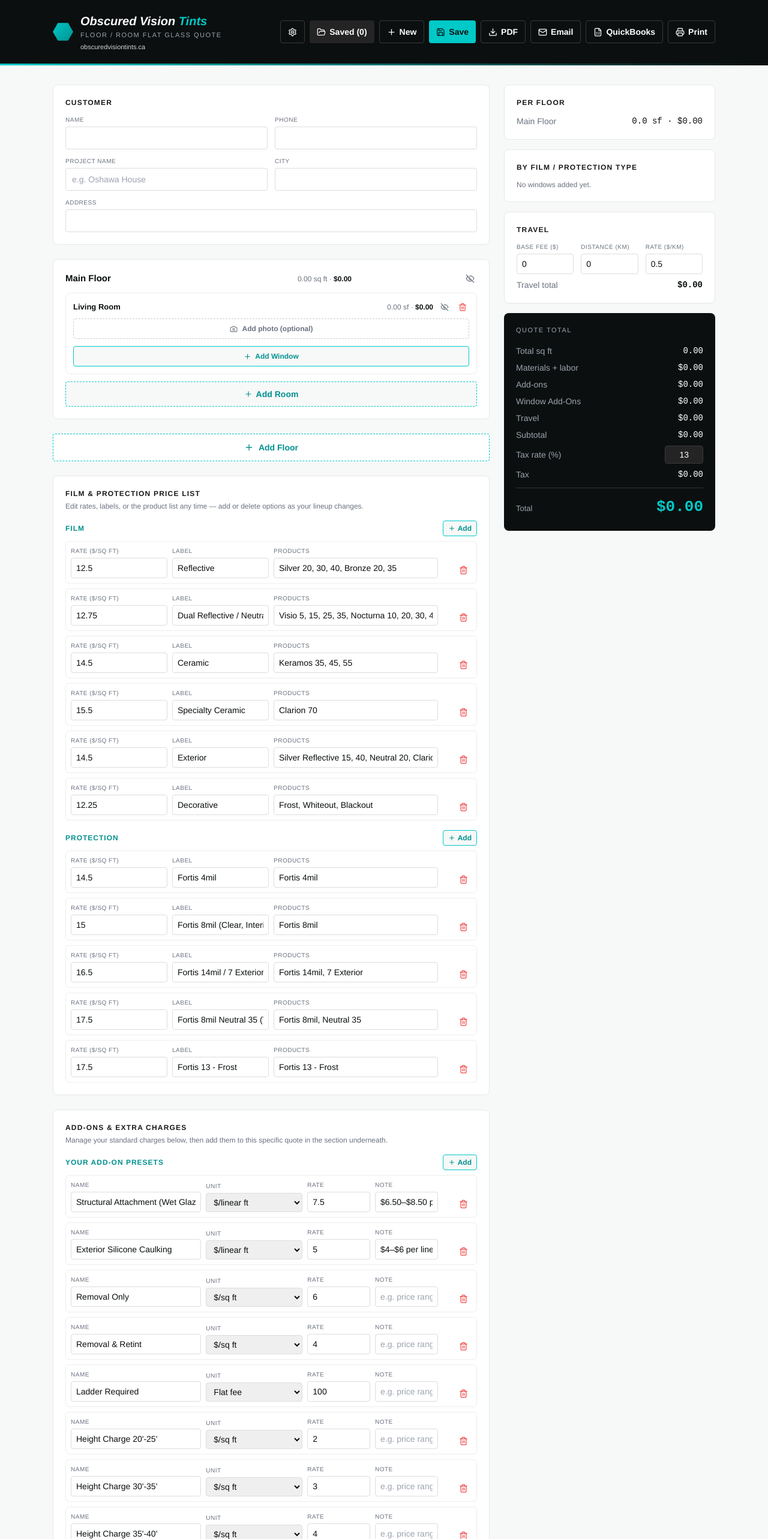
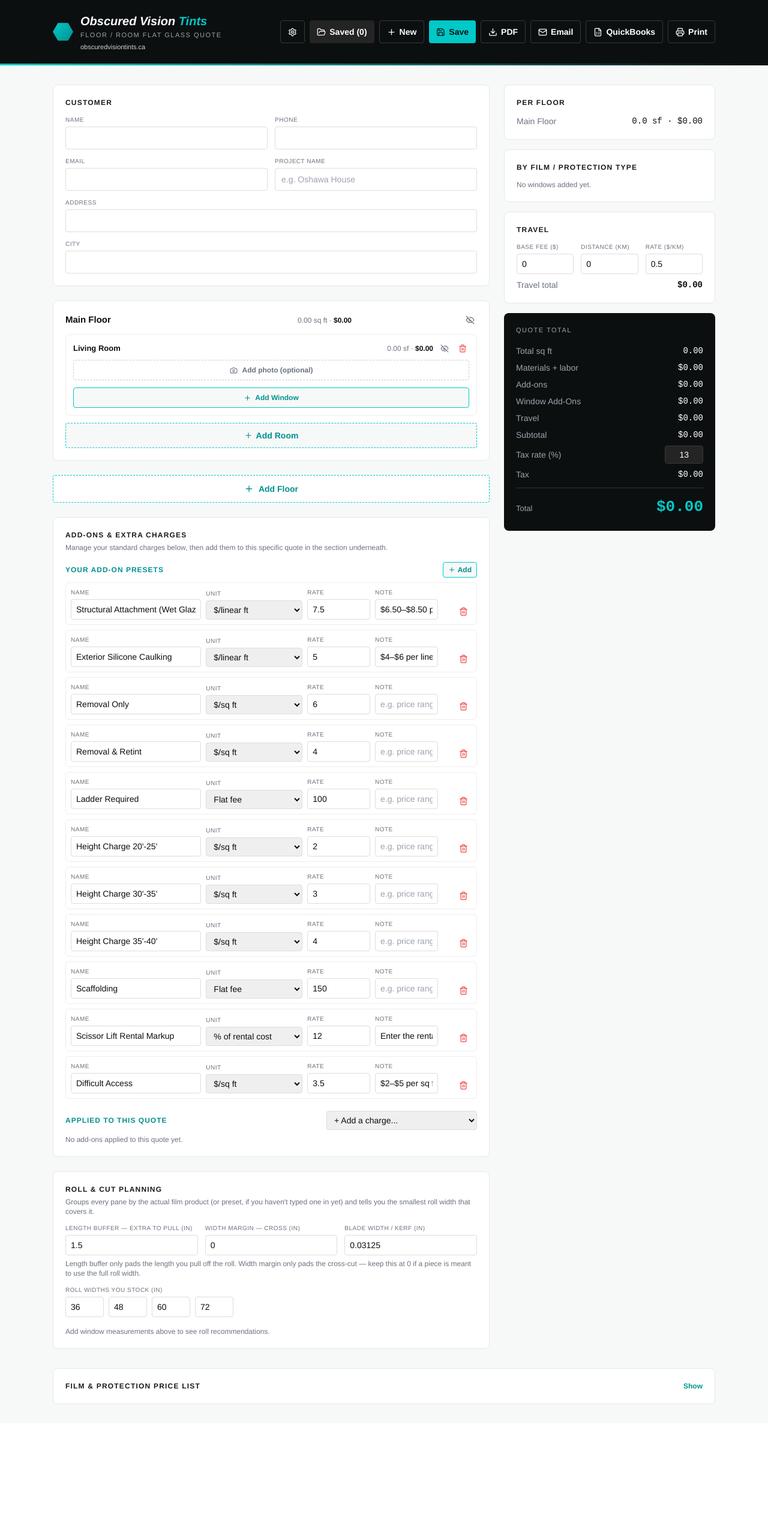
Before and after one commit to obscuredvisiontints-spec/ovt-quotes, a React (Vite) app: page / in a window 1280 px wide. Shown: the top 2566 px of the page at 60% size. After the commit the page ends 2373 px from the top, so only its background shows below. Built offline with nearby package versions, Linux system fonts and the light colour scheme.

Commit message:
Update App.jsx

```diff
--- a/src/App.jsx
+++ b/src/App.jsx
@@ -174,23 +174,23 @@ function WindowRow({ w, idx, filmPresets, addOnPresets, onUpdate, onRemove, onDu
             {idx + 1}
           </div>
         </div>
-        <div className="col-span-3">
+        <div className="col-span-4">
           <MiniLabel>Width (in)</MiniLabel>
           <input type="number" value={w.width} onChange={(e) => onUpdate("width", e.target.value)} className="w-full text-sm px-2 py-1.5 rounded border" style={{ borderColor: "#ddd" }} />
         </div>
-        <div className="col-span-3">
+        <div className="col-span-4">
           <MiniLabel>Length (in)</MiniLabel>
           <input type="number" value={w.length} onChange={(e) => onUpdate("length", e.target.value)} className="w-full text-sm px-2 py-1.5 rounded border" style={{ borderColor: "#ddd" }} />
         </div>
-        <div className="col-span-2">
+        <div className="col-span-3">
           <MiniLabel>Qty</MiniLabel>
           <input type="number" value={w.qty} onChange={(e) => onUpdate("qty", e.target.value)} className="w-full text-sm px-2 py-1.5 rounded border" style={{ borderColor: "#ddd" }} />
         </div>
-        <div className="col-span-3 flex justify-end gap-1">
-          <button onClick={onDuplicate} className="p-1.5" style={{ color: TEAL_DEEP }} title="Duplicate this window"><Copy size={15} /></button>
-          <button onClick={onToggleHidden} className="p-1.5" style={{ color: STEEL }} title="Hide window"><EyeOff size={15} /></button>
-          <button onClick={onRemove} className="text-red-500 p-1.5" title="Delete window"><Trash2 size={15} /></button>
-        </div>
+      </div>
+      <div className="flex items-center justify-end gap-3 mt-2 pt-1.5" style={{ borderTop: "1px solid #f3f4f6" }}>
+        <button onClick={onDuplicate} className="flex items-center gap-1 text-xs font-semibold px-2 py-1.5" style={{ color: TEAL_DEEP }} title="Duplicate this window"><Copy size={14} /> Duplicate</button>
+        <button onClick={onToggleHidden} className="flex items-center gap-1 text-xs font-semibold px-2 py-1.5" style={{ color: STEEL }} title="Hide window"><EyeOff size={14} /> Hide</button>
+        <button onClick={onRemove} className="flex items-center gap-1 text-xs font-semibold px-2 py-1.5 text-red-500" title="Delete window"><Trash2 size={14} /> Delete</button>
       </div>
       <div className="mt-2">
         <MiniLabel>Film / Protection Type</MiniLabel>
@@ -436,7 +436,7 @@ function CutLayoutView({ group }) {
 }
 
 export default function App() {
-  const [customer, setCustomer] = useState({ name: "", address: "", city: "", projectName: "", phone: "", date: new Date().toISOString().slice(0, 10) });
+  const [customer, setCustomer] = useState({ name: "", address: "", city: "", projectName: "", phone: "", email: "", date: new Date().toISOString().slice(0, 10) });
   const [filmPresets, setFilmPresets] = useState(DEFAULT_FILM_PRESETS);
   const [floors, setFloors] = useState([
     { id: uid(), name: "Main Floor", hidden: false, rooms: [{ id: uid(), name: "Living Room", photo: null, hidden: false, windows: [] }] },
@@ -459,6 +459,7 @@ export default function App() {
   const [currentQuoteId, setCurrentQuoteId] = useState(null);
   const [businessInfo, setBusinessInfo] = useState({ phone: "", email: "", website: "obscuredvisiontints.ca" });
   const [showBusinessInfo, setShowBusinessInfo] = useState(false);
+  const [showFilmPriceList, setShowFilmPriceList] = useState(false);
 
   useEffect(() => {
     (async () => {
@@ -860,7 +861,7 @@ export default function App() {
   };
   const loadQuote = (q) => {
     setCurrentQuoteId(q.id);
-    setCustomer({ name: "", address: "", city: "", projectName: "", phone: "", date: new Date().toISOString().slice(0, 10), ...q.customer });
+    setCustomer({ name: "", address: "", city: "", projectName: "", phone: "", email: "", date: new Date().toISOString().slice(0, 10), ...q.customer });
     setFilmPresets(q.filmPresets || DEFAULT_FILM_PRESETS);
     setFloors(q.floors.map((fl) => ({ ...fl, hidden: !!fl.hidden, rooms: fl.rooms.map((r) => ({ ...r, hidden: !!r.hidden })) })));
     setTripFee(q.tripFee);
@@ -881,7 +882,7 @@ export default function App() {
 
   const newQuote = () => {
     setCurrentQuoteId(null);
-    setCustomer({ name: "", address: "", city: "", projectName: "", phone: "", date: new Date().toISOString().slice(0, 10) });
+    setCustomer({ name: "", address: "", city: "", projectName: "", phone: "", email: "", date: new Date().toISOString().slice(0, 10) });
     setFilmPresets(DEFAULT_FILM_PRESETS);
     setFloors([{ id: uid(), name: "Main Floor", hidden: false, rooms: [{ id: uid(), name: "Living Room", photo: null, hidden: false, windows: [] }] }]);
     setTripFee(0);
@@ -959,6 +960,7 @@ export default function App() {
     if (s.customer.address) { doc.text(s.customer.address, 14, y); y += 5; }
     if (s.customer.city) { doc.text(s.customer.city, 14, y); y += 5; }
     if (s.customer.phone) { doc.text(s.customer.phone, 14, y); y += 5; }
+    if (s.customer.email) { doc.text(s.customer.email, 14, y); y += 5; }
 
     y += 6;
     doc.setFont(undefined, "bold");
@@ -1058,6 +1060,7 @@ export default function App() {
     if (s.customer.address) lines.push(`Address: ${s.customer.address}`);
     if (s.customer.city) lines.push(`City: ${s.customer.city}`);
     if (s.customer.phone) lines.push(`Phone: ${s.customer.phone}`);
+    if (s.customer.email) lines.push(`Email: ${s.customer.email}`);
     lines.push("");
     lines.push("Breakdown by Area:");
     s.floorLines.forEach((fl) => lines.push(`  ${fl.name} — ${fl.sqft.toFixed(1)} sq ft — ${money(fl.total)}`));
@@ -1173,9 +1176,10 @@ export default function App() {
             <div className="grid grid-cols-2 gap-3 mt-3">
               <div><MiniLabel>Name</MiniLabel><input value={customer.name} onChange={(e) => setCustomer({ ...customer, name: e.target.value })} className="w-full text-sm px-2.5 py-2 rounded border" style={{ borderColor: "#ddd" }} /></div>
               <div><MiniLabel>Phone</MiniLabel><input value={customer.phone} onChange={(e) => setCustomer({ ...customer, phone: e.target.value })} className="w-full text-sm px-2.5 py-2 rounded border" style={{ borderColor: "#ddd" }} /></div>
+              <div><MiniLabel>Email</MiniLabel><input value={customer.email} onChange={(e) => setCustomer({ ...customer, email: e.target.value })} className="w-full text-sm px-2.5 py-2 rounded border" style={{ borderColor: "#ddd" }} /></div>
               <div><MiniLabel>Project Name</MiniLabel><input value={customer.projectName} onChange={(e) => setCustomer({ ...customer, projectName: e.target.value })} placeholder="e.g. Oshawa House" className="w-full text-sm px-2.5 py-2 rounded border" style={{ borderColor: "#ddd" }} /></div>
-              <div><MiniLabel>City</MiniLabel><input value={customer.city} onChange={(e) => setCustomer({ ...customer, city: e.target.value })} className="w-full text-sm px-2.5 py-2 rounded border" style={{ borderColor: "#ddd" }} /></div>
               <div className="col-span-2"><MiniLabel>Address</MiniLabel><input value={customer.address} onChange={(e) => setCustomer({ ...customer, address: e.target.value })} className="w-full text-sm px-2.5 py-2 rounded border" style={{ borderColor: "#ddd" }} /></div>
+              <div className="col-span-2"><MiniLabel>City</MiniLabel><input value={customer.city} onChange={(e) => setCustomer({ ...customer, city: e.target.value })} className="w-full text-sm px-2.5 py-2 rounded border" style={{ borderColor: "#ddd" }} /></div>
             </div>
           </section>
 
@@ -1248,43 +1252,6 @@ export default function App() {
           <button onClick={addFloor} className="w-full flex items-center justify-center gap-2 text-sm font-semibold py-3 rounded" style={{ background: "#fff", color: TEAL_DEEP, border: `1px dashed ${TEAL}` }}>
             <Plus size={16} /> Add Floor
           </button>
-
-          <section style={{ background: "#fff", border: "1px solid #e5e7eb", borderRadius: 8 }} className="p-5">
-            <SectionTitle>Film & Protection Price List</SectionTitle>
-            <div className="text-xs mt-1" style={{ color: STEEL }}>Edit rates, labels, or the product list any time — add or delete options as your lineup changes.</div>
-
-            {["Film", "Protection"].map((groupName) => (
-              <div key={groupName} className="mt-4">
-                <div className="flex items-center justify-between">
-                  <div className="text-xs font-bold uppercase" style={{ color: TEAL_DEEP, letterSpacing: 1 }}>{groupName}</div>
-                  <button onClick={() => addFilmPreset(groupName)} className="flex items-center gap-1 text-xs font-semibold px-2 py-1 rounded" style={{ background: PAPER, color: TEAL_DEEP, border: `1px solid ${TEAL}` }}>
-                    <Plus size={12} /> Add
-                  </button>
-                </div>
-                <div className="space-y-2 mt-2">
-                  {filmPresets.filter((f) => f.group === groupName).map((f) => (
-                    <div key={f.id} className="grid grid-cols-12 gap-2 items-end p-2" style={{ border: "1px solid #eee", borderRadius: 6 }}>
-                      <div className="col-span-3">
-                        <MiniLabel>Rate ($/sq ft)</MiniLabel>
-                        <input type="number" step="0.25" value={f.rate} onChange={(e) => updateFilmPreset(f.id, "rate", parseFloat(e.target.value) || 0)} className="w-full text-sm px-2 py-1.5 rounded border" style={{ borderColor: "#ddd" }} />
-                      </div>
-                      <div className="col-span-3">
-                        <MiniLabel>Label</MiniLabel>
-                        <input value={f.label} onChange={(e) => updateFilmPreset(f.id, "label", e.target.value)} className="w-full text-sm px-2 py-1.5 rounded border" style={{ borderColor: "#ddd" }} />
-                      </div>
-                      <div className="col-span-5">
-                        <MiniLabel>Products</MiniLabel>
-                        <input value={f.products} onChange={(e) => updateFilmPreset(f.id, "products", e.target.value)} className="w-full text-sm px-2 py-1.5 rounded border" style={{ borderColor: "#ddd" }} />
-                      </div>
-                      <div className="col-span-1 flex justify-end">
-                        <button onClick={() => removeFilmPreset(f.id)} className="text-red-500 p-1.5"><Trash2 size={15} /></button>
-                      </div>
-                    </div>
-                  ))}
-                </div>
-              </div>
-            ))}
-          </section>
 
           <section style={{ background: "#fff", border: "1px solid #e5e7eb", borderRadius: 8 }} className="p-5">
             <SectionTitle>Add-Ons & Extra Charges</SectionTitle>
@@ -1579,6 +1546,52 @@ export default function App() {
         </div>
       </div>
 
+      <div className="max-w-6xl mx-auto px-6 pb-8 print:hidden">
+        <section style={{ background: "#fff", border: "1px solid #e5e7eb", borderRadius: 8 }} className="p-5">
+          <button onClick={() => setShowFilmPriceList((s) => !s)} className="w-full flex items-center justify-between">
+            <SectionTitle>Film & Protection Price List</SectionTitle>
+            <span className="text-xs font-semibold" style={{ color: TEAL_DEEP }}>{showFilmPriceList ? "Hide" : "Show"}</span>
+          </button>
+          {showFilmPriceList && (
+            <>
+              <div className="text-xs mt-1" style={{ color: STEEL }}>Edit rates, labels, or the product list any time — add or delete options as your lineup changes.</div>
+
+              {["Film", "Protection"].map((groupName) => (
+                <div key={groupName} className="mt-4">
+                  <div className="flex items-center justify-between">
+                    <div className="text-xs font-bold uppercase" style={{ color: TEAL_DEEP, letterSpacing: 1 }}>{groupName}</div>
+                    <button onClick={() => addFilmPreset(groupName)} className="flex items-center gap-1 text-xs font-semibold px-2 py-1 rounded" style={{ background: PAPER, color: TEAL_DEEP, border: `1px solid ${TEAL}` }}>
+                      <Plus size={12} /> Add
+                    </button>
+                  </div>
+                  <div className="space-y-2 mt-2">
+                    {filmPresets.filter((f) => f.group === groupName).map((f) => (
+                      <div key={f.id} className="grid grid-cols-12 gap-2 items-end p-2" style={{ border: "1px solid #eee", borderRadius: 6 }}>
+                        <div className="col-span-3">
+                          <MiniLabel>Rate ($/sq ft)</MiniLabel>
+                          <input type="number" step="0.25" value={f.rate} onChange={(e) => updateFilmPreset(f.id, "rate", parseFloat(e.target.value) || 0)} className="w-full text-sm px-2 py-1.5 rounded border" style={{ borderColor: "#ddd" }} />
+                        </div>
+                        <div className="col-span-3">
+                          <MiniLabel>Label</MiniLabel>
+                          <input value={f.label} onChange={(e) => updateFilmPreset(f.id, "label", e.target.value)} className="w-full text-sm px-2 py-1.5 rounded border" style={{ borderColor: "#ddd" }} />
+                        </div>
+                        <div className="col-span-5">
+                          <MiniLabel>Products</MiniLabel>
+                          <input value={f.products} onChange={(e) => updateFilmPreset(f.id, "products", e.target.value)} className="w-full text-sm px-2 py-1.5 rounded border" style={{ borderColor: "#ddd" }} />
+                        </div>
+                        <div className="col-span-1 flex justify-end">
+                          <button onClick={() => removeFilmPreset(f.id)} className="text-red-500 p-1.5"><Trash2 size={15} /></button>
+                        </div>
+                      </div>
+                    ))}
+                  </div>
+                </div>
+              ))}
+            </>
+          )}
+        </section>
+      </div>
+
       {showSaved && (
         <div
           className="fixed inset-0 z-50 flex justify-end print:hidden"
```
